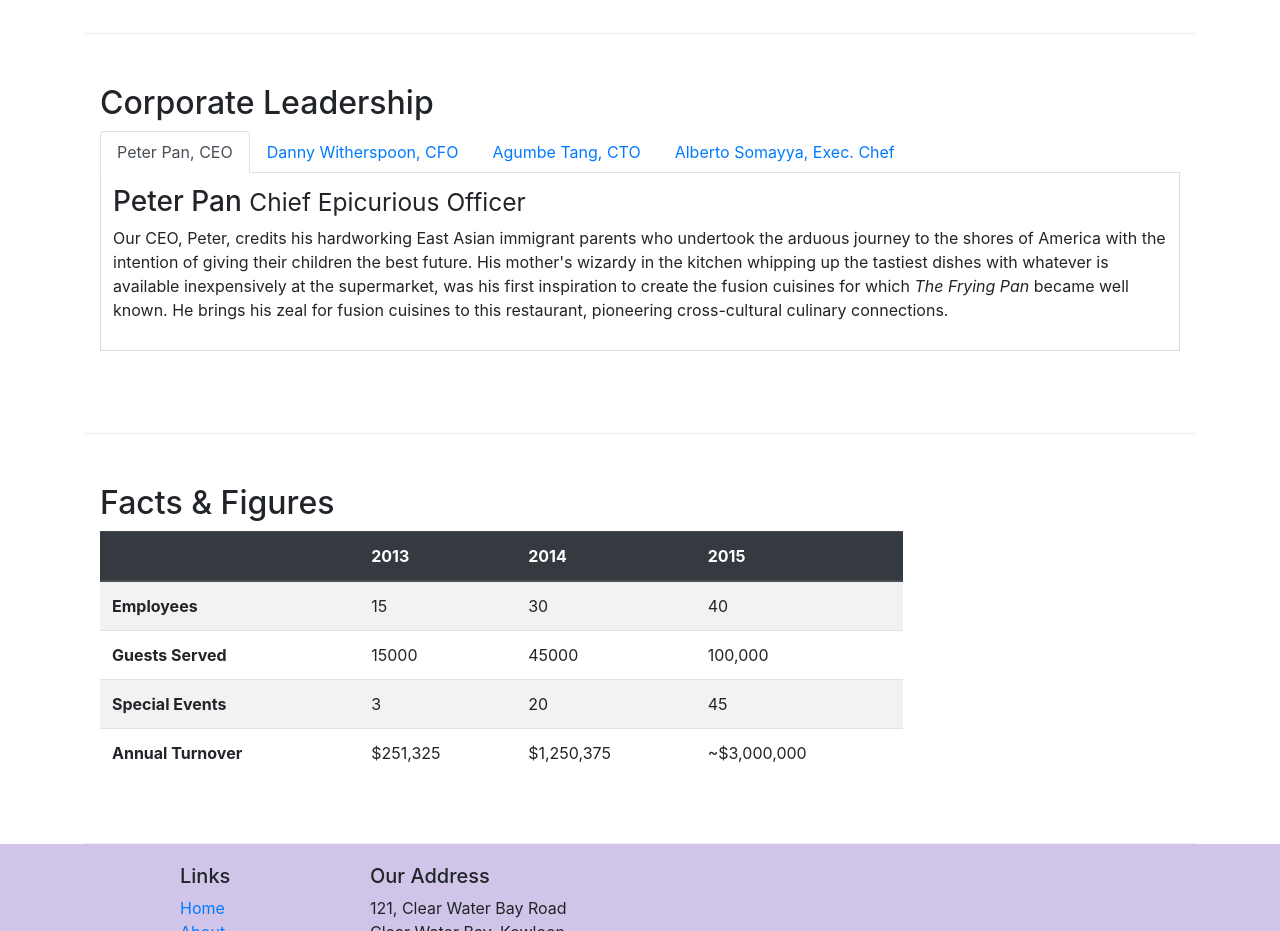
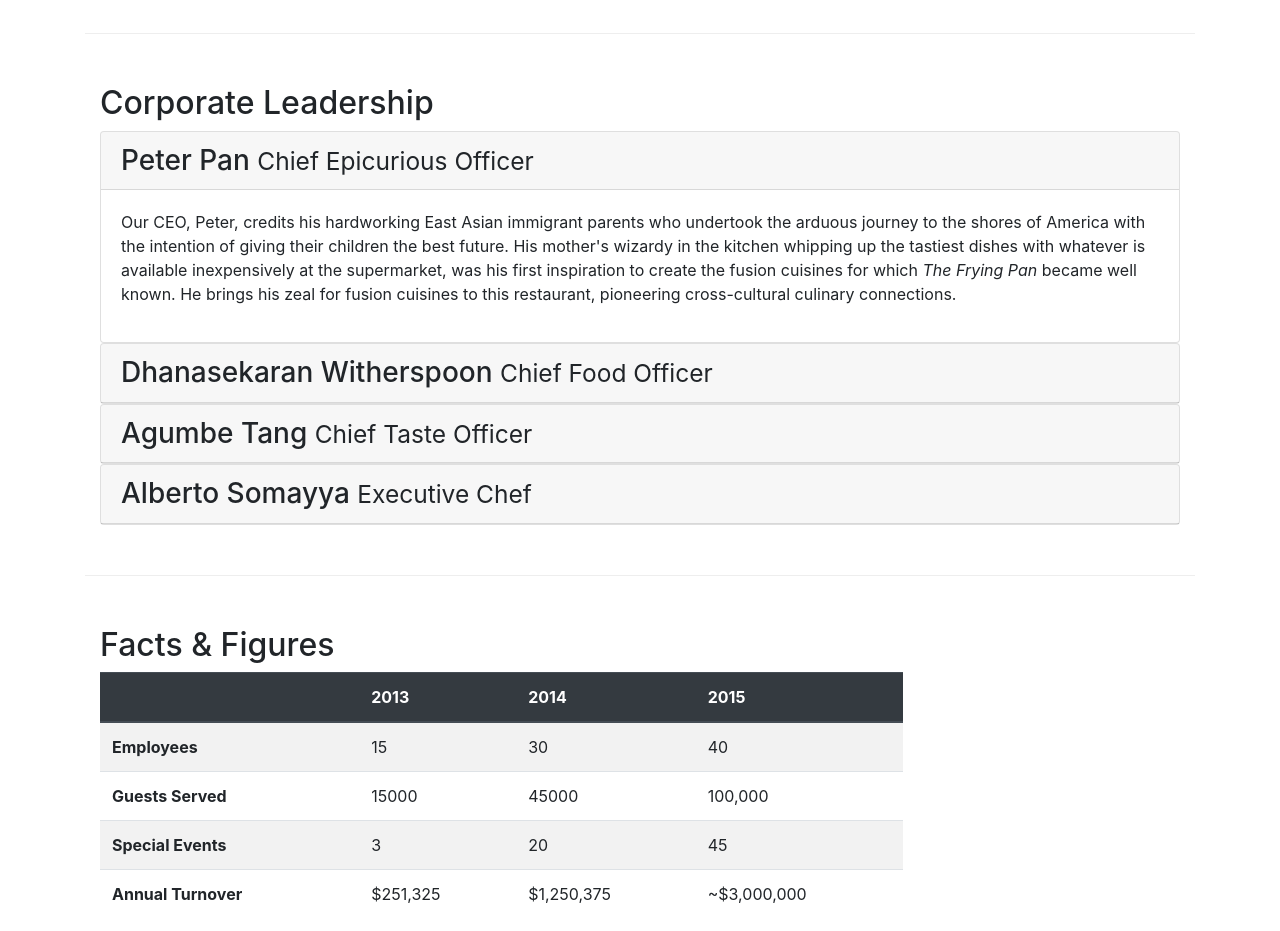
Before and after one commit to iamroshankr/bootstrap-conFusion, a plain HTML site: page aboutus.html in a window 1280 px wide. Shown: the part 940-1871 px from the top of the page. Drawn offline with nearby package versions, Linux system fonts and the light colour scheme.

Commit message:
Collapse & Accordion

```diff
--- a/aboutus.html
+++ b/aboutus.html
@@ -106,47 +106,51 @@
             <div class="col">
                 <h2>Corporate Leadership</h2>
 
-                <ul class="nav nav-tabs">
-                    <li class="nav-item">
-                        <a href="#peter" role="tab" class="nav-link active" data-toggle="tab">Peter Pan, CEO</a>
-                    </li>
-                    <li class="nav-item">
-                        <a href="#danny" role="tab" class="nav-link" data-toggle="tab">Danny Witherspoon, CFO</a>
-                    </li>
-                    <li class="nav-item">
-                        <a href="#agumbe" role="tab" class="nav-link" data-toggle="tab">Agumbe Tang, CTO</a>
-                    </li>
-                    <li class="nav-item">
-                        <a href="#alberto" role="tab" class="nav-link" data-toggle="tab">Alberto Somayya, Exec. Chef</a>
-                    </li>
-                </ul>
+                <div id="accordion">
+                    <div class="card">
+                        <div class="card-header" role="tab" id="peterhead">
+                            <h3 class="mb-0"><a data-toggle="collapse" data-target="#peter">Peter Pan <small>Chief Epicurious Officer </small></a></h3>
+                        </div>
+                        <div class="collapse show" id="peter" data-parent="#accordion">
+                            <div class="card-body">
+                                <p class="d-none d-sm-block">Our CEO, Peter, credits his hardworking East Asian immigrant parents who undertook the arduous journey to the shores of America with the intention of giving their children the best future. His mother's wizardy in the kitchen whipping up the tastiest dishes with whatever is available inexpensively at the supermarket, was his first inspiration to create the fusion cuisines for which <em>The Frying Pan</em> became well known. He brings his zeal for fusion cuisines to this restaurant, pioneering cross-cultural culinary connections.</p>
+                            </div>
+                        </div>
+                    </div>
 
-                <div class="tab-content">
+                    <div class="card">
+                        <div class="card-header" role="tab" id="dannyhead">
+                            <h3 class="mb-0"><a data-toggle="collapse" data-target="#danny">Dhanasekaran Witherspoon <small>Chief Food Officer</small></a></h3>
+                        </div>
+                        <div class="collapse" id="danny" data-parent="#accordion">
+                            <div class="card-body">
+                                <p class="d-none d-sm-block">Our CFO, Danny, as he is affectionately referred to by his colleagues, comes from a long established family tradition in farming and produce. His experiences growing up on a farm in the Australian outback gave him great appreciation for varieties of food sources. As he puts it in his own words, <em>Everything that runs, wins, and everything that stays, pays!</em></p>
+                            </div>
+                        </div>
+                    </div>
 
-                    <div role="tabpanel" class="tab-pane fade show active" id="peter">
+                    <div class="card">
+                        <div class="card-header" role="tab" id="agumbehead">
+                            <h3 class="mb-0"><a data-toggle="collapse" data-target="#agumbe">Agumbe Tang <small>Chief Taste Officer</small></a></h3>
+                        </div>
+                        <div class="collapse" id="agumbe" data-parent="#accordion">
+                            <div class="card-body">
+                                <p class="d-none d-sm-block">Blessed with the most discerning gustatory sense, Agumbe, our CTO, personally ensures that every dish that we serve meets his exacting tastes. Our chefs dread the tongue lashing that ensues if their dish does not meet his exacting standards. He lives by his motto, <em>You click only if you survive my lick.</em></p>
+                            </div>
+                        </div>
+                    </div>
 
-                        <h3>Peter Pan <small>Chief Epicurious Officer</small></h3>
-                        <p class="d-none d-sm-block">Our CEO, Peter, credits his hardworking East Asian immigrant parents who undertook the arduous journey to the shores of America with the intention of giving their children the best future. His mother's wizardy in the kitchen whipping up the tastiest dishes with whatever is available inexpensively at the supermarket, was his first inspiration to create the fusion cuisines for which <em>The Frying Pan</em> became well known. He brings his zeal for fusion cuisines to this restaurant, pioneering cross-cultural culinary connections.</p>
+                    <div class="card">
+                        <div class="card-header" role="tab" id="albertohead">
+                            <h3 class="mb-0"><a data-toggle="collapse" data-target="#alberto">Alberto Somayya <small>Executive Chef</small></a></h3>
+                        </div>
+                        <div class="collapse" id="alberto" data-parent="#accordion">
+                            <div class="card-body">
+                                <p class="d-none d-sm-block">Award winning three-star Michelin chef with wide International experience having worked closely with whos-who in the culinary world, he specializes in creating mouthwatering Indo-Italian fusion experiences. He says, <em>Put together the cuisines from the two craziest cultures, and you get a winning hit! Amma Mia!</em></p>
+                            </div>
+                        </div>
+                    </div>
 
-                    </div>
-                    <div role="tabpanel" class="tab-pane fade" id="danny">
-
-                        <h3>Dhanasekaran Witherspoon <small>Chief Food Officer</small></h3>
-                        <p class="d-none d-sm-block">Our CFO, Danny, as he is affectionately referred to by his colleagues, comes from a long established family tradition in farming and produce. His experiences growing up on a farm in the Australian outback gave him great appreciation for varieties of food sources. As he puts it in his own words, <em>Everything that runs, wins, and everything that stays, pays!</em></p>
-
-                    </div>
-                    <div role="tabpanel" class="tab-pane fade" id="agumbe">
-
-                        <h3>Agumbe Tang <small>Chief Taste Officer</small></h3>
-                        <p class="d-none d-sm-block">Blessed with the most discerning gustatory sense, Agumbe, our CTO, personally ensures that every dish that we serve meets his exacting tastes. Our chefs dread the tongue lashing that ensues if their dish does not meet his exacting standards. He lives by his motto, <em>You click only if you survive my lick.</em></p>
-
-                    </div>
-                    <div role="tabpanel" class="tab-pane fade" id="alberto">
-
-                        <h3>Alberto Somayya <small>Executive Chef</small></h3>
-                        <p class="d-none d-sm-block">Award winning three-star Michelin chef with wide International experience having worked closely with whos-who in the culinary world, he specializes in creating mouthwatering Indo-Italian fusion experiences. He says, <em>Put together the cuisines from the two craziest cultures, and you get a winning hit! Amma Mia!</em></p>
-
-                    </div>
                 </div>
             </div>
        </div>
```
